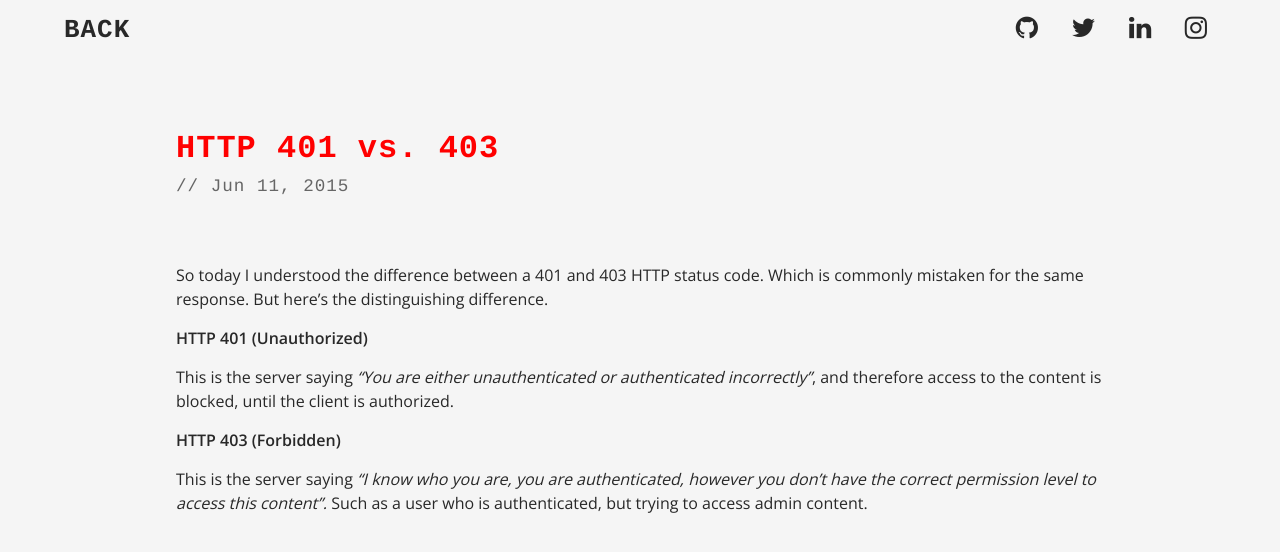
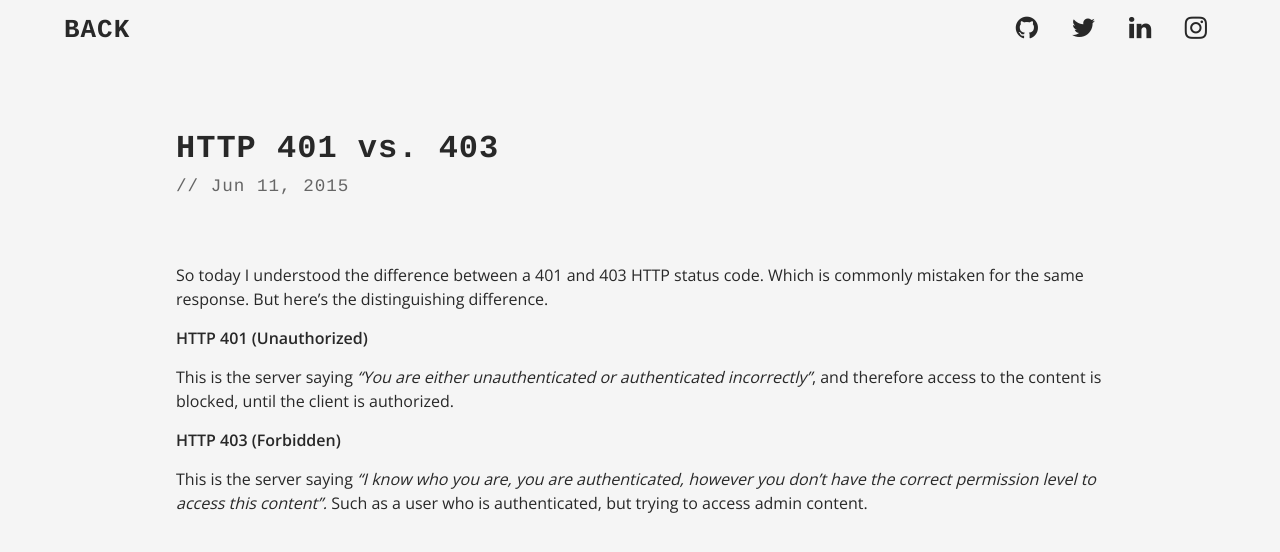
Before and after one commit to johnnyji/jekyll_blog, a Jekyll site: the page built from _posts/2015-06-11-http-401-vs-403.markdown, in a window 1280 px wide. Shown: the top 552 px of the page. Built offline with Jekyll 4.4.1, drawn with Linux system fonts in a browser that asks for light colours; nearby versions of some CDN libraries.

Commit message:
fix style

```diff
--- a/_sass/_post.scss
+++ b/_sass/_post.scss
@@ -6,7 +6,7 @@
   padding: 3rem;
   .single-post-header {
     position: relative;
-    color: red;
+    color: $background-color;
     padding: 0 0 3rem 0;
     .title {
       position: relative;
```
Also changed, not shown: _sass/_syntax-highlighting.scss (+4 -4 lines).
